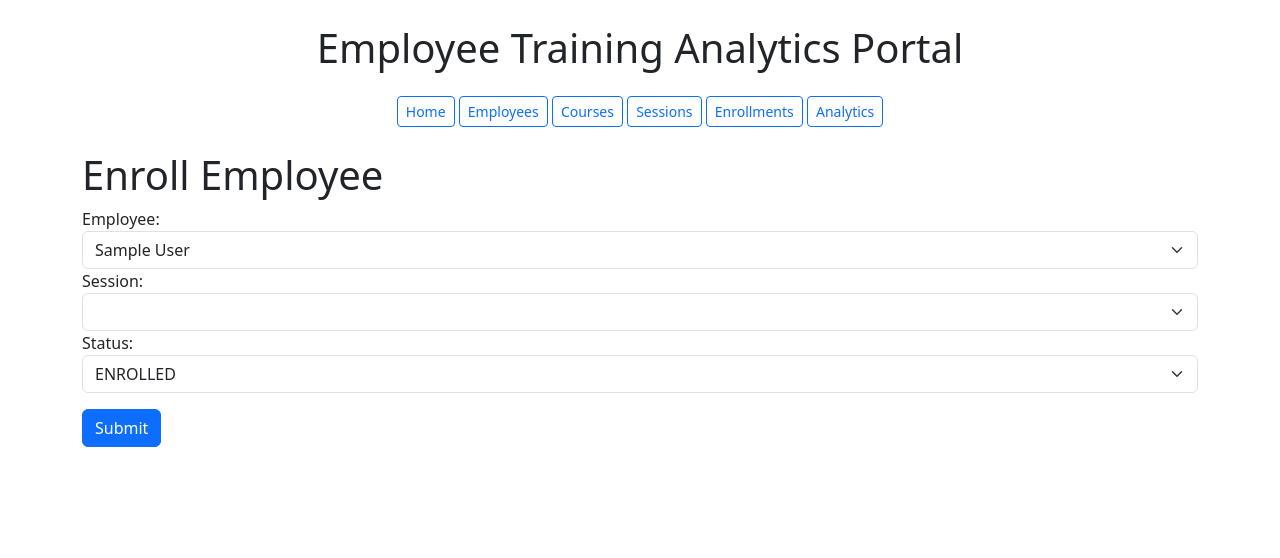
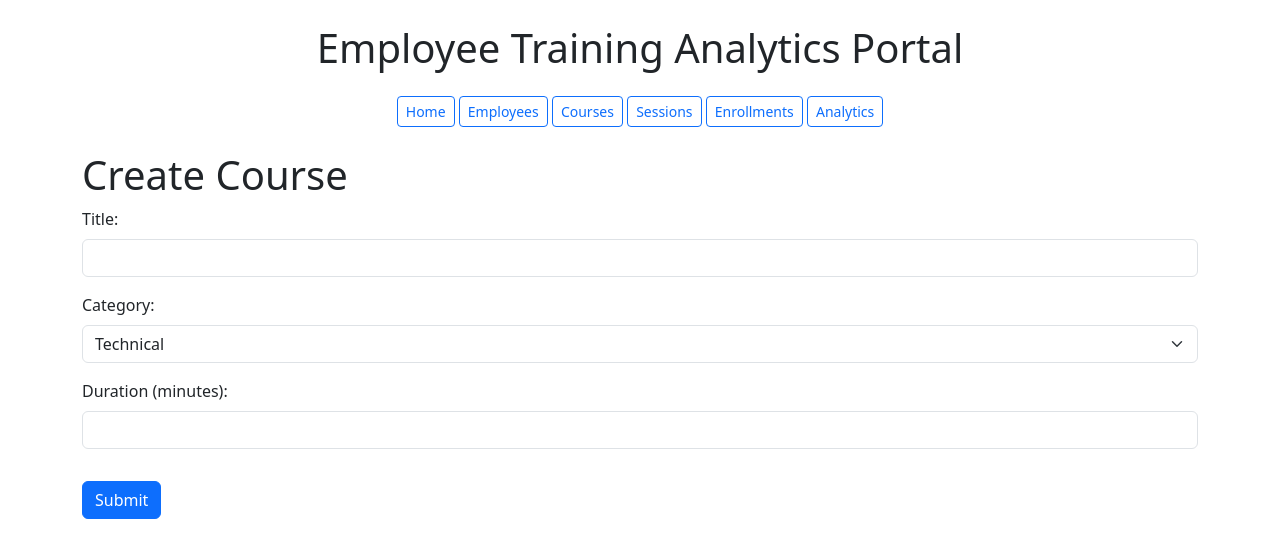
Before and after one commit to Jaren-Wheeler/employee-training-portal, a Django app: page /courses/create in a window 1280 px wide. Shown: the top 558 px of the page. Run offline with Django 5.2, Linux system fonts and the light colour scheme; tables that the repository leaves empty hold one stand-in row (values such as "Sample post"); data that the repository does not hold is empty.

Commit message:
Finish course creation page

```diff
--- a/templates/training/create_courses.html
+++ b/templates/training/create_courses.html
@@ -1,45 +1,33 @@
-<!doctype html>
-<html lang="en">
-  <head>
-    <meta charset="UTF-8" />
-    <meta name="viewport" content="width=device-width, initial-scale=1.0" />
-    <title>Document</title>
-  </head>
-  <body>
 {% extends "training/base.html" %} {% block content %}
-    <h1>Enroll Employee</h1>
+<h1>Create Course</h1>
 
 <form method="POST">
   {% csrf_token %}
 
-      <!-- Employee selection -->
-      <label for="employee">Employee:</label>
-      <select class="form-select" name="employee" id="employee">
-        {% for e in employees %}
-        <option value="{{ e.id }}">{{ e.full_name }}</option>
-        {% endfor %}
+  <div class="mb-3">
+    <label for="title" class="form-label">Title:</label>
+    <input type="text" name="title" id="title" class="form-control" />
+  </div>
+
+  <div class="mb-3">
+    <label for="category" class="form-label">Category:</label>
+    <select name="category" id="category" class="form-select">
+      <option value="Technical">Technical</option>
+      <option value="Security">Security</option>
+      <option value="Soft Skills">Soft Skills</option>
     </select>
+  </div>
 
-      <!-- Session selection -->
-      <label for="session">Session:</label>
-      <select class="form-select" name="session" id="session">
-        {% for s in sessions %}
-        <option value="{{ s.id }}">
-          {{ s.course.title }} - {{ s.session_date }}
-        </option>
-        {% endfor %}
-      </select>
-
-      <!-- Enrollment status -->
-      <label for="status">Status:</label>
-      <select class="form-select" name="status" id="status">
-        <option value="ENROLLED">ENROLLED</option>
-        <option value="COMPLETED">COMPLETED</option>
-        <option value="CANCELLED">CANCELLED</option>
-      </select>
+  <div class="mb-3">
+    <label for="duration" class="form-label">Duration (minutes):</label>
+    <input
+      type="number"
+      name="duration"
+      id="duration"
+      class="form-control"
+    />
+  </div>
 
   <button class="btn btn-primary mt-3" type="submit">Submit</button>
 </form>
 {% endblock %}
-  </body>
-</html>
--- a/training/urls.py
+++ b/training/urls.py
@@ -10,5 +10,5 @@ urlpatterns = [
     path("enrollments/", views.enrollment_list, name="enrollment_list"),
     path("enrollments/create", views.create_enrollment, name="create_enrollments"),
     path("courses/", views.courses_list, name="courses_list"),
-    path("courses/create", views.create_enrollment, name="create_courses.html")
+    path("courses/create", views.create_courses, name="create_courses.html")
 ]
--- a/training/views.py
+++ b/training/views.py
@@ -77,28 +77,26 @@ def courses_list(request):
 def create_courses(request):
         # If form is submitted (POST request), process the data
     if request.method == "POST":
-        employee_id = request.POST.get("employee")
-        session_id = request.POST.get("session")
-        status = request.POST.get("status")
+        title = request.POST.get("title")
+        category = request.POST.get("category")
+        duration = request.POST.get("duration")
 
-        # Create a new Enrollment record in the database
-        # using the selected employee, session, and status
-        Enrollment.objects.create(
-            employee_id=employee_id,
-            session_id=session_id,
-            status=status
+        # Create a new Courses record in the database
+        # using the selected title, category, and duration
+        Course.objects.create(
+            title=title,
+            category=category,
+            duration_minutes=duration
         )
 
         # After saving, redirect user to the enrollment list page
-        return redirect("training:enrollment_list")
+        return redirect("training:courses_list")
 
     # If page is accessed normally (GET request),
-    # load employees and sessions to populate dropdowns
-    employees = Employee.objects.all()
-    sessions = Session.objects.all()
+    # load courses to populate dropdowns
+    courses = Course.objects.all()
 
     # Render the form and pass data to template
-    return render(request, "training/create_enrollment.html", {
-        "employees": employees,
-        "sessions": sessions
+    return render(request, "training/create_courses.html", {
+        "courses": courses
     })
```
Lines whose indentation alone changed are shown as unchanged.
